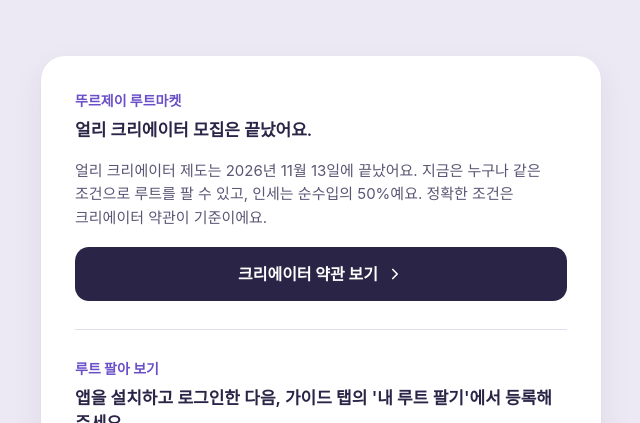
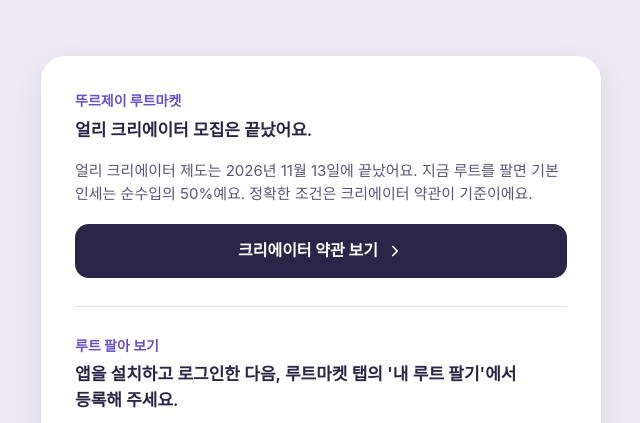
Before and after one commit to e5mc/tourj-legal, a plain HTML site: page early/index.html in a window 1280 px wide. Shown: the top 423 px of the page, without its empty margins (319-959 px from the left). Drawn offline with Linux system fonts and the light colour scheme; a web font is replaced by a local one.

Commit message:
법적 문서 갱신 (2026-11-18)

```diff
--- a/early/index.html
+++ b/early/index.html
@@ -4,7 +4,7 @@
 <meta charset="utf-8">
 <meta name="viewport" content="width=device-width,initial-scale=1,viewport-fit=cover">
 <title>얼리 크리에이터 모집이 끝났어요 · 뚜르제이 루트마켓</title>
-<meta name="description" content="뚜르제이 루트마켓의 얼리 크리에이터 모집은 끝났어요. 지금은 누구나 같은 조건으로 루트를 팔 수 있어요.">
+<meta name="description" content="뚜르제이 루트마켓의 얼리 크리에이터 모집은 끝났어요. 지금도 앱에서 루트를 팔 수 있어요.">
 <meta name="robots" content="noindex, nofollow">
 <meta name="color-scheme" content="light">
 <meta name="theme-color" content="#F7F5FB">
@@ -13,7 +13,7 @@
 <meta property="og:locale" content="ko_KR">
 <meta property="og:url" content="https://e5mc.github.io/tourj-legal/early/">
 <meta property="og:title" content="뚜르제이 루트마켓 · 얼리 크리에이터 모집이 끝났어요">
-<meta property="og:description" content="얼리 크리에이터 모집은 끝났어요. 지금은 누구나 같은 조건으로 루트를 팔 수 있어요.">
+<meta property="og:description" content="얼리 크리에이터 모집은 끝났어요. 지금도 앱에서 루트를 팔 수 있어요.">
 <meta name="twitter:card" content="summary">
 <link rel="icon" href="../assets/favicon-app.png" type="image/png" sizes="64x64">
 <link rel="apple-touch-icon" href="../assets/apple-touch-icon.png" sizes="180x180">
@@ -89,13 +89,13 @@ body{
 <section class="next" aria-label="모집 종료 안내">
   <p class="eyebrow">뚜르제이 루트마켓</p>
   <p class="lead">얼리 크리에이터 모집은 끝났어요.</p>
-  <p class="small" style="margin:0 0 18px">얼리 크리에이터 제도는 2026년 11월 13일에 끝났어요. 지금은 누구나 같은 조건으로 루트를 팔 수 있고, 인세는 순수입의 50%예요. 정확한 조건은 크리에이터 약관이 기준이에요.</p>
+  <p class="small" style="margin:0 0 18px">얼리 크리에이터 제도는 2026년 11월 13일에 끝났어요. 지금 루트를 팔면 기본 인세는 순수입의 50%예요. 정확한 조건은 크리에이터 약관이 기준이에요.</p>
   <a class="btn btn-primary" href="../creator-terms-ko.html">크리에이터 약관 보기<svg viewBox="0 0 24 24" aria-hidden="true"><path d="m9 6 6 6-6 6"/></svg></a>
 
   <div class="divider" role="presentation"></div>
 
   <p class="eyebrow">루트 팔아 보기</p>
-  <p class="lead">앱을 설치하고 로그인한 다음, 가이드 탭의 '내 루트 팔기'에서 등록해 주세요.</p>
+  <p class="lead">앱을 설치하고 로그인한 다음, 루트마켓 탭의 '내 루트 팔기'에서 등록해 주세요.</p>
   <div class="stores">
     <a class="btn btn-line" href="https://apps.apple.com/kr/app/id6772987674" aria-label="App Store에서 뚜르제이 받기"><svg viewBox="0 0 24 24" aria-hidden="true"><path d="M12 3v12"/><path d="m7 10 5 5 5-5"/><path d="M5 21h14"/></svg>App Store</a>
     <a class="btn btn-line" href="https://play.google.com/store/apps/details?id=com.umpire.tourj" aria-label="Google Play에서 뚜르제이 받기"><svg viewBox="0 0 24 24" aria-hidden="true"><path d="M12 3v12"/><path d="m7 10 5 5 5-5"/><path d="M5 21h14"/></svg>Google Play</a>
```
